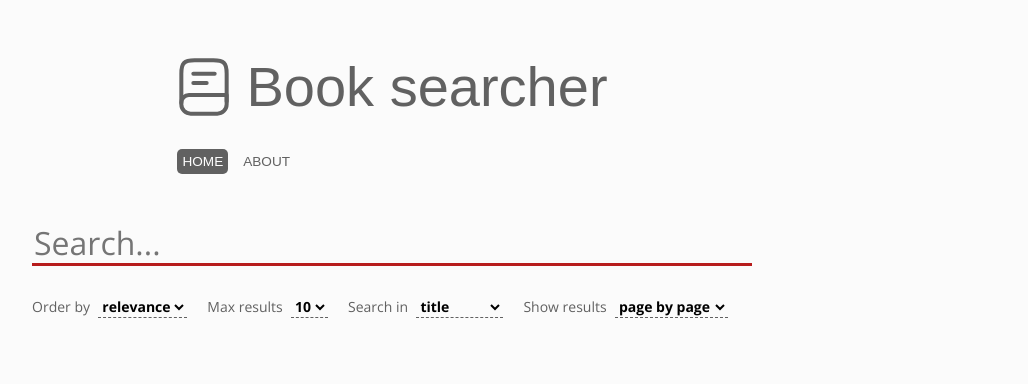
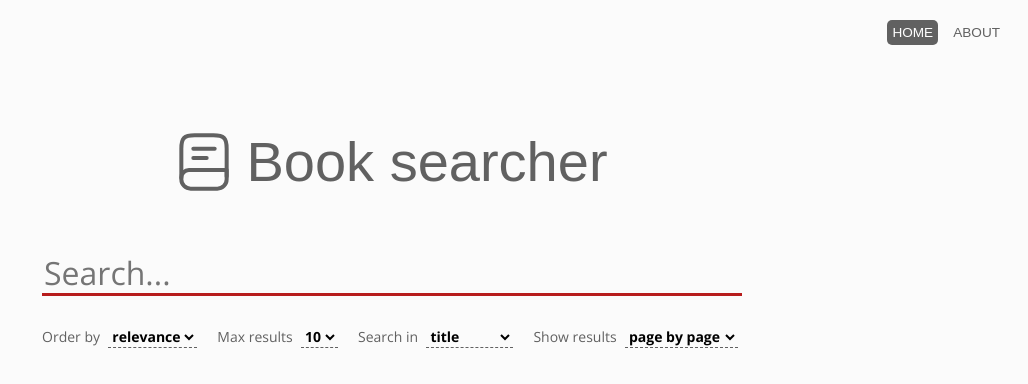
Before and after one commit to BTCY/book-catalog-vue-js, a Vue app: page / in a window 1280 px wide. Shown: the top 384 px of the page, without its empty margins (250-1278 px from the left). Built offline with nearby package versions, Linux system fonts and the light colour scheme.

Commit message:
Style edits

```diff
--- a/src/components/book-search/BookSearchList.vue
+++ b/src/components/book-search/BookSearchList.vue
@@ -1,6 +1,5 @@
 <script setup lang="ts">
 import type { IApiGetBooksItem } from '@/api/books-service.types';
-
 defineProps<{
   books: IApiGetBooksItem[] | undefined,
   loadState: string,
@@ -15,7 +14,6 @@ defineProps<{
   <ul
     v-if="((loadState === 'success' && showResults === 'page') || showResults === 'scroll') && books && books.length > 0">
     <li v-for="book in books" :key="book.id">
-      <h3>{{ book.volumeInfo?.title }}</h3>
       <div class="book-content-wrap">
 
         <div class="thumbnail-wrap">
@@ -23,6 +21,11 @@ defineProps<{
         </div>
 
         <div class="info-wrap">
+          <h3 class="title">
+            <RouterLink :to="{ name: 'book', params: { bookId: book.id } }" class="title-link">
+              {{ book.volumeInfo?.title }}
+            </RouterLink>
+          </h3>
           <p class="info-description">{{ book.volumeInfo?.description }}</p>
 
           <div class="info-footer">
@@ -54,7 +57,8 @@ defineProps<{
 
 <script lang="ts">
 export default {
-  name: 'BookSearchList'
+  name: 'BookSearchList',
+  template: '#dookSearchList',
 }
 </script>
 
@@ -65,23 +69,12 @@ export default {
  }
 
  li {
-   height: 250px;
+   height: 200px;
    padding: 20px;
    margin-bottom: 30px;
    background-color: #ffffff;
    box-shadow: rgba(99, 99, 99, 0.2) 0px 2px 8px 0px;
    border-radius: 10px;
- }
-
- h3 {
-   font-size: 1.5em;
-   margin: 0px 0px 20px;
-   line-height: 1.5em;
-   width: 100%;
-   overflow: hidden;
-   display: -webkit-box;
-   -webkit-line-clamp: 1;
-   -webkit-box-orient: vertical;
  }
 
  .book-content-wrap {
@@ -93,23 +86,52 @@ export default {
    display: inline-block;
  }
 
+ .book-thumbnail {
+   height: auto;
+   max-height: 200px;
+   width: 100%;
+   max-width: 128px;
+   margin-top: 0px;
+   left: 0px;
+   border-radius: 4px;
+ }
+
  .info-wrap {
    display: inline-block;
  }
 
- .info-description {
+ .title {
+   font-size: 1.5em;
+   margin: -6px 0px 15px;
+   line-height: 1.5em;
    width: 100%;
    overflow: hidden;
    display: -webkit-box;
-   -webkit-line-clamp: 9;
+   -webkit-line-clamp: 1;
+   -webkit-box-orient: vertical;
+ }
+
+ .title-link {
+   color: #000000;
+   text-decoration: none;
+   transition: all 250ms ease;
+ }
+
+ .title-link:hover {
+   color: #0000b3;
+   text-decoration: none;
+ }
+
+ .info-description {
+   width: 100%;
+   line-height: 1.2em;
+   color: #616161;
+   overflow: hidden;
+   display: -webkit-box;
+   -webkit-line-clamp: 6;
    -webkit-box-orient: vertical;
    margin: 0px;
    font-size: 0.875em;
- }
-
- .book-thumbnail {
-   top: 10px;
-   left: 0px;
  }
 
  .end-of-list {
--- a/src/components/book-search/BookSearchToolbar.vue
+++ b/src/components/book-search/BookSearchToolbar.vue
@@ -1,9 +1,23 @@
+<script setup lang="ts">
+defineProps<{
+  keyword: string;
+  orderBy: string;
+  searchIn: string;
+  showResults: string;
+  maxResults: number;
+}>()
+</script>
+
+
 <template>
   <div class="toolbar">
+
     <div class="search-wrap">
       <input type="text" v-model="keywordLocal" autofocus placeholder="Search..." class="search-input" required>
     </div>
+
     <div class="params-wrap">
+
       <div class="param">
         <label for="order" class="param-label">Order by</label>&nbsp;
         <select name="order" v-model="orderByLocal" class="param-select">
@@ -11,6 +25,7 @@
           <option value="relevance">relevance</option>
         </select>
       </div>
+
       <div class="param">
         <label for="maxResults" class="param-label">Max results</label>&nbsp;
         <select name="maxResults" v-model="maxResultsLocal" class="param-select">
@@ -20,6 +35,7 @@
           <option value="40">40</option>
         </select>
       </div>
+
       <div class="param">
         <label for="searchIn" class="param-label">Search in</label>&nbsp;
         <select name="searchIn" v-model="searchInLocal" class="param-select">
@@ -30,6 +46,7 @@
           <option value="">all</option>
         </select>
       </div>
+
       <div class="param">
         <label for="showResults" class="param-label">Show results</label>&nbsp;
         <select name="showResults" v-model="showResultsLocal" class="param-select">
@@ -37,7 +54,9 @@
           <option value="scroll">infinite scroll</option>
         </select>
       </div>
+
     </div>
+
   </div>
 </template>
 
@@ -46,28 +65,6 @@
 export default {
   name: 'BookSearchToolbar',
   template: '#bookSearchToolbar',
-  props: {
-    keyword: {
-      type: String,
-      required: false,
-    },
-    orderBy: {
-      type: String,
-      required: false,
-    },
-    searchIn: {
-      type: String,
-      required: false,
-    },
-    showResults: {
-      type: String,
-      required: false,
-    },
-    maxResults: {
-      type: Number,
-      required: false,
-    },
-  },
   computed: {
     keywordLocal: {
       get: function () {
@@ -129,9 +126,8 @@ export default {
 }
 
 .search-input {
-  display: inline-block;
   border: none;
-  background-color: #fbfbfb;
+  background-color: transparent;
   border-bottom: 3px solid #b71c1c;
   width: 100%;
   font-size: 2em;
@@ -141,18 +137,19 @@ export default {
   outline: none;
 }
 
-.params-wrap {}
-
 .param {
   display: inline-block;
   margin-right: 20px;
   margin-bottom: 20px;
 }
 
+.param:last-of-type {
+  margin-right: 0px;
+}
+
 .param-label {
   font-size: 0.875em;
   color: #616161;
-  /* text-transform: uppercase; */
 }
 
 .param-select {
@@ -166,4 +163,8 @@ export default {
 .param-select:hover {
   cursor: pointer;
 }
+
+.param-select:focus {
+  outline: none;
+}
 </style>
--- a/src/components/header/Header.vue
+++ b/src/components/header/Header.vue
@@ -5,21 +5,20 @@ import { RouterLink } from 'vue-router'
 
 <template>
   <header>
-    <div class="header-in">
 
-      <div class="logo">
-        <img alt="logo" class="logo-icon" src="@/assets/logo.svg" />
-        <span class="logo-text">Book search<span class="logo-text-end">er</span></span>
-      </div>
+    <nav>
+      <RouterLink to="/" class="nav-link">Home</RouterLink>
+      <RouterLink to="/about" class="nav-link">About</RouterLink>
+    </nav>
 
-      <nav>
-        <RouterLink to="/">Home</RouterLink>
-        <RouterLink to="/about">About</RouterLink>
-      </nav>
+    <div class="logo">
+      <img alt="logo" class="logo-icon" src="@/assets/logo.svg" />
+      <h2 class="logo-text">Book searcher</h2>
+    </div>
 
-    </div>
   </header>
 </template>
+
 
 <script lang="ts">
 export default {
@@ -32,62 +31,58 @@ export default {
    text-align: center;
    width: 100%;
    box-sizing: border-box;
-   padding-top: 6%;
-   margin-bottom: 30px;
+   padding-top: 75px;
+   margin-bottom: 60px;
  }
 
- .header-in {
-   display: inline-block;
-   text-align: start;
- }
 
  .logo {
+   padding-top: 6%;
    text-align: center;
-   vertical-align: middle;
-   margin-bottom: 30px;
    overflow: hidden;
    width: 100%;
  }
 
  .logo-icon {
+   width: 4em;
    vertical-align: middle;
-   width: 4em;
    margin-right: 10px;
    box-sizing: border-box;
  }
 
  .logo-text {
+  display: inline;
    color: #616161;
    font: 3.5em sans-serif;
    vertical-align: middle;
  }
 
- .logo-text-end {
-   display: inline-block;
- }
-
  nav {
+   position: absolute;
+   top: 20px;
+   right: 20px;
    font: .85em sans-serif;
  }
 
- nav>a {
+ .nav-link {
    display: inline-block;
    text-decoration: none;
    margin: 0px 5px;
    padding: 5px;
    text-transform: uppercase;
    color: #616161;
-   transition: .150ms;
+   transition: all 250ms ease;
    border-radius: 5px;
  }
 
- nav>a:hover {
+ .nav-link:hover {
    background-color: #e6e6e6;
  }
 
  .router-link-active {
    background-color: #616161;
    color: #fefefe;
+   cursor: default;
  }
 
  .router-link-active:hover {
```
